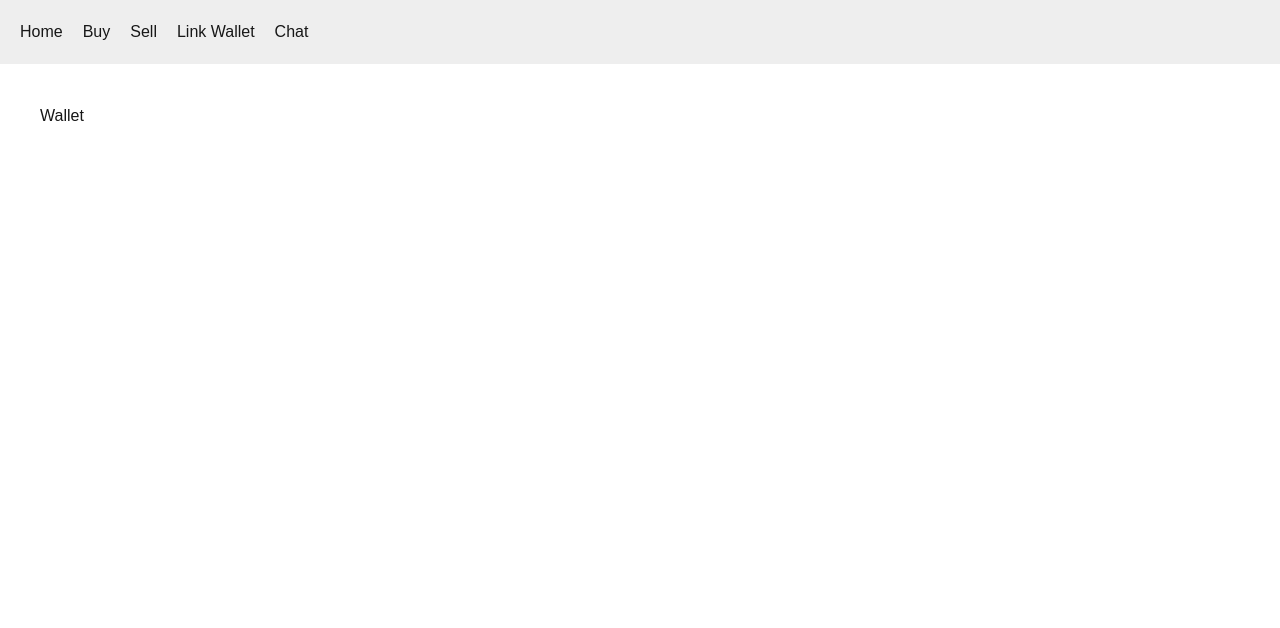
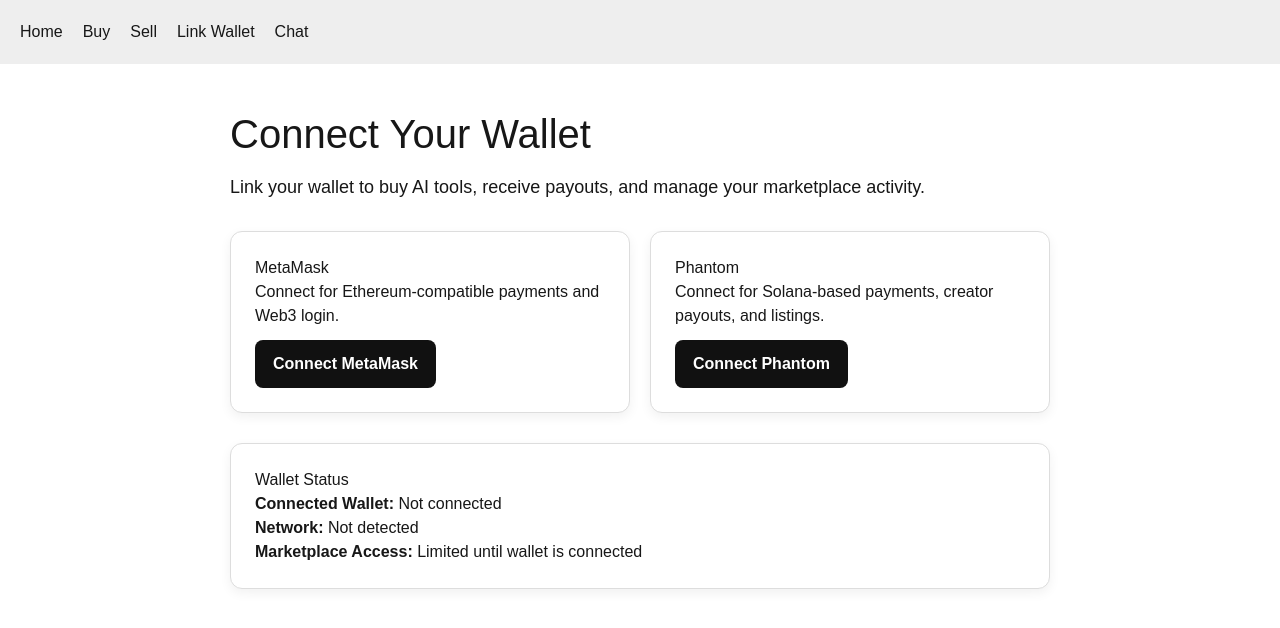
Before and after one commit to Gr33nstonecorp/shuka, a Next.js app: page /wallet in a window 1280 px wide. Shown: the top 628 px of the page. Built offline with nearby package versions, Linux system fonts and the light colour scheme.

Commit message:
Enhance WalletPage layout and connection options

```diff
--- a/app/wallet/page.tsx
+++ b/app/wallet/page.tsx
@@ -1,7 +1,88 @@
 export default function WalletPage() {
   return (
-    <main style={{ padding: "40px" }}>
-      <h1>Wallet</h1>
+    <main style={{ padding: "40px", maxWidth: "900px", margin: "0 auto" }}>
+      <h1 style={{ fontSize: "40px", marginBottom: "10px" }}>Connect Your Wallet</h1>
+      <p style={{ fontSize: "18px", marginBottom: "30px" }}>
+        Link your wallet to buy AI tools, receive payouts, and manage your marketplace activity.
+      </p>
+
+      <div
+        style={{
+          display: "grid",
+          gridTemplateColumns: "repeat(auto-fit, minmax(260px, 1fr))",
+          gap: "20px",
+          marginBottom: "30px",
+        }}
+      >
+        <div
+          style={{
+            border: "1px solid #ddd",
+            borderRadius: "12px",
+            padding: "24px",
+            background: "white",
+            boxShadow: "0 4px 12px rgba(0,0,0,0.06)",
+          }}
+        >
+          <h2 style={{ marginTop: 0 }}>MetaMask</h2>
+          <p>Connect for Ethereum-compatible payments and Web3 login.</p>
+          <button
+            style={{
+              marginTop: "12px",
+              padding: "12px 18px",
+              background: "#111",
+              color: "white",
+              border: "none",
+              borderRadius: "8px",
+              cursor: "pointer",
+              fontWeight: "bold",
+            }}
+          >
+            Connect MetaMask
+          </button>
+        </div>
+
+        <div
+          style={{
+            border: "1px solid #ddd",
+            borderRadius: "12px",
+            padding: "24px",
+            background: "white",
+            boxShadow: "0 4px 12px rgba(0,0,0,0.06)",
+          }}
+        >
+          <h2 style={{ marginTop: 0 }}>Phantom</h2>
+          <p>Connect for Solana-based payments, creator payouts, and listings.</p>
+          <button
+            style={{
+              marginTop: "12px",
+              padding: "12px 18px",
+              background: "#111",
+              color: "white",
+              border: "none",
+              borderRadius: "8px",
+              cursor: "pointer",
+              fontWeight: "bold",
+            }}
+          >
+            Connect Phantom
+          </button>
+        </div>
+      </div>
+
+      <div
+        style={{
+          border: "1px solid #ddd",
+          borderRadius: "12px",
+          padding: "24px",
+          background: "white",
+          boxShadow: "0 4px 12px rgba(0,0,0,0.06)",
+        }}
+      >
+        <h2 style={{ marginTop: 0 }}>Wallet Status</h2>
+        <p><strong>Connected Wallet:</strong> Not connected</p>
+        <p><strong>Network:</strong> Not detected</p>
+        <p><strong>Marketplace Access:</strong> Limited until wallet is connected</p>
+      </div>
     </main>
   );
 }
```
